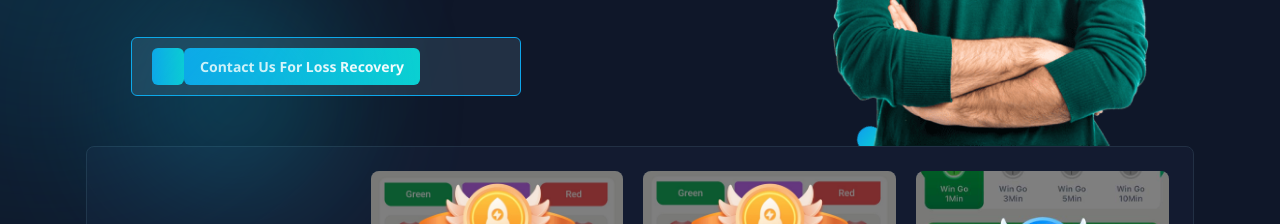
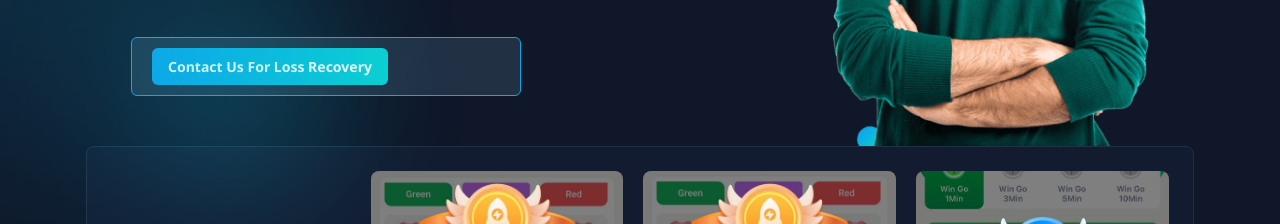
Before and after one commit to knoxxdevill/lossrecovery, a plain HTML site: page index.html in a window 1280 px wide. Shown: the part 508-732 px from the top of the page. Drawn offline with nearby package versions, Linux system fonts and the light colour scheme; a script that the page names is missing; files whose address does not match are found by name.

Commit message:
Update index.html

```diff
--- a/index.html
+++ b/index.html
@@ -140,12 +140,7 @@
               <!--- <input type="email" name="email_address" placeholder="Type your email address" required
                 class="input-field" autocomplete="off"> --->
 
-              <button class="btn btn-primary">
 
-                <!--- <span class="span">Subscribe</span> --->
-
-                <!--- <ion-icon name="arrow-forward-outline" aria-hidden="true"></ion-icon> --->
-              </button>
 
 
               <button class="btn btn-primary">
```
